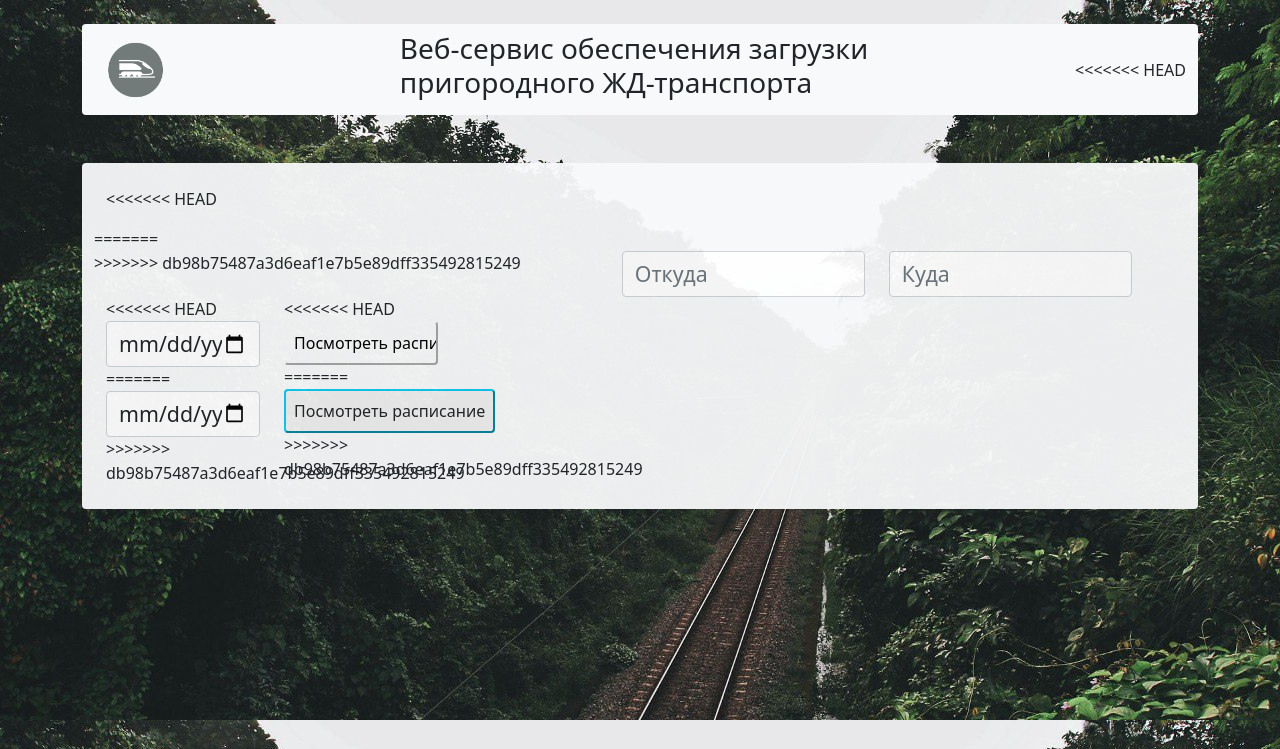
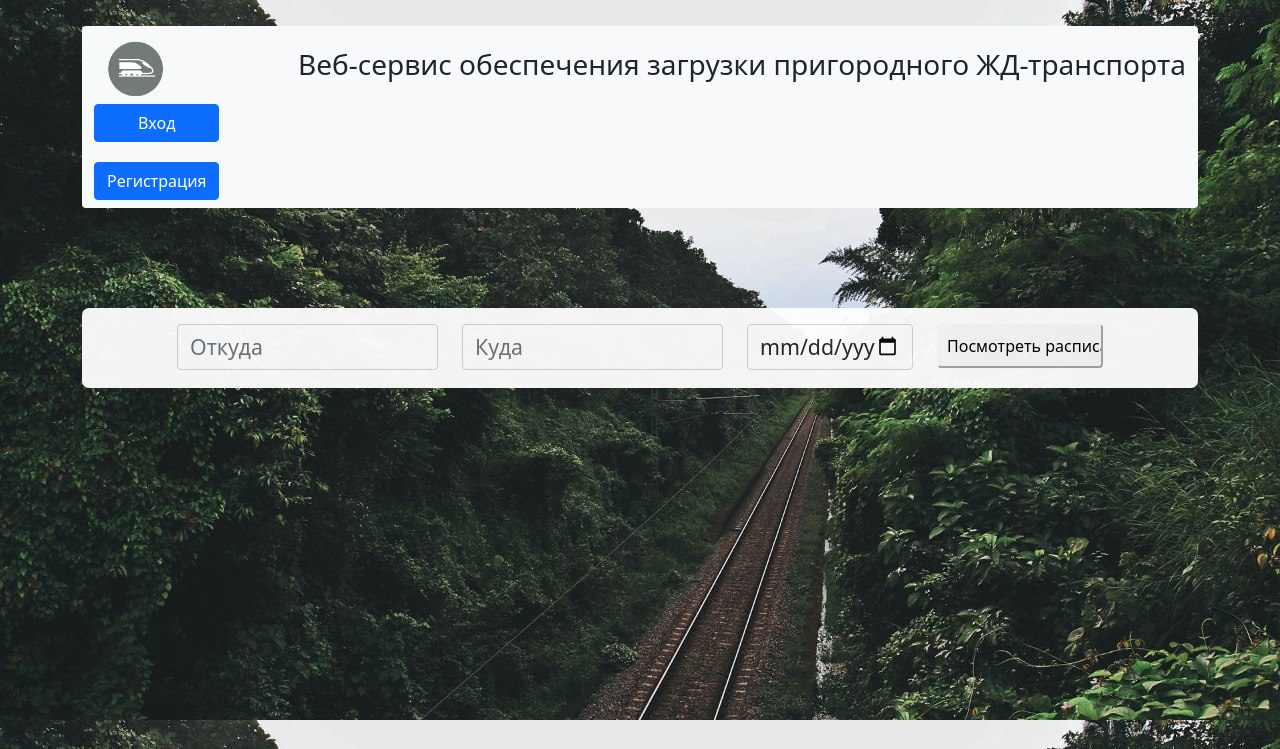
Before and after one commit to Albertshch/rzd, a PHP site: page / in a window 1280 px wide. Shown: the top 749 px of the page. Run offline with PHP 8.4, Linux system fonts and the light colour scheme.

Commit message:
Revert "Merge branch 'main' of https://github.com/Albertshch/rzd"
This reverts commit 549494a05fef3d688bc3a9678196e31ef6e5b9c5, reversing
changes made to 24d815dfe5810061a2a978bfa904cfa0b3a528aa.

```diff
--- a/index.html
+++ b/index.html
@@ -23,14 +23,19 @@
         document.body.appendChild(content.cloneNode(true));
     </script>
     <div class="container">
-        <div class="header mt-4">
         <nav class="navbar navbar-light bg-light rounded">
             <div class="container-fluid">
                 <a class="navbar-brand"><img src="/img/2logo.png" alt="/"></a>
                 <div class="logo-text">
-                        <p class="logo-name-text h3">Веб-сервис обеспечения загрузки <br> пригородного ЖД-транспорта</p>
+                    <p class="logo-name-text h3">Веб-сервис обеспечения загрузки пригородного ЖД-транспорта</p>
                 </div>
-<<<<<<< HEAD
+                <div class="butt-modal">
+                    <div class="col-12">
+                        <button type="button" class="btn btn-primary w-100 registr" data-bs-toggle="modal"
+                            data-bs-target="#exampleModal1">
+                            Вход
+                        </button>
+                    </div>
 
 
                     <div class="modal fade" id="exampleModal1" tabindex="-1" aria-labelledby="exampleModalLabel1"
@@ -63,51 +68,17 @@
                                     <button type="button" class="btn btn-secondary"
                                         data-bs-dismiss="modal">Закрыть</button>
                                     <button type="submit" class="btn btn-primary">Войти</button>
-=======
-                    <div class="butt-modal">
-                        <div class="col-12">
-                            <button type="button" class="btn btn-primary w-100" data-bs-toggle="modal"
-                                data-bs-target="#exampleModal1">
-                                Вход
-                            </button>
-                        </div>
-                        <div class="modal fade" id="exampleModal1" tabindex="-1" aria-labelledby="exampleModalLabel1"
-                            aria-hidden="true">
-                            <div class="modal-dialog">
-                                <div class="modal-content">
-                                    <div class="modal-header">
-                                        <h5 class="modal-title" id="exampleModalLabel1">Регистрация</h5>
-                                        <button type="button" class="btn-close" data-bs-dismiss="modal"
-                                            aria-label="Закрыть"></button>
-                                    </div>
-                                    <div class="modal-body">
-                                        <div class="input-group mb-3">
-                                            <input type="text" class="form-control" placeholder="Email"
-                                                aria-label="Username" aria-describedby="basic-addon1">
-                                        </div>
-                                        <div class="input-group mb-3">
-                                            <input type="password" class="form-control" placeholder="Password"
-                                                aria-label="Username" aria-describedby="basic-addon1">
-                                        </div>
-                                        <a class="forgot-pass" href="/">Забыли пароль?</a>
-                                    </div>
-                                    <div class="modal-footer">
-                                        <button type="button" class="btn btn-secondary"
-                                            data-bs-dismiss="modal">Закрыть</button>
-                                        <button type="button" class="btn btn-primary">Войти</button>
-                                    </div>
->>>>>>> db98b75487a3d6eaf1e7b5e89dff335492815249
                                 </div>
                             </div>
                         </div>
-                        <div class="col-2 mt-2">
-                            <button type="button" class="btn btn-primary registr" data-bs-toggle="modal"
+                    </div>
+                    <div class="col-2">
+                        <button type="button" class="btn btn-primary registr mt-1" data-bs-toggle="modal"
                             data-bs-target="#exampleModal">
                             Регистрация
                         </button>
                     </div>
 
-<<<<<<< HEAD
                     <div class="modal fade" id="exampleModal" tabindex="-1" aria-labelledby="exampleModalLabel"
                         aria-hidden="true">
                         <div class="modal-dialog">
@@ -131,34 +102,8 @@
                                         <input type="text" class="form-control" placeholder="E-mail"
                                             aria-label="Username" aria-describedby="basic-addon1">
                                         <span class="input-group-text" id="basic-addon1">@gmail.com</span>
-=======
-                        <div class="modal fade" id="exampleModal" tabindex="-1" aria-labelledby="exampleModalLabel"
-                            aria-hidden="true">
-                            <div class="modal-dialog">
-                                <div class="modal-content">
-                                    <div class="modal-header">
-                                        <h5 class="modal-title" id="exampleModalLabel">Регистрация</h5>
-                                        <button type="button" class="btn-close" data-bs-dismiss="modal"
-                                            aria-label="Закрыть"></button>
->>>>>>> db98b75487a3d6eaf1e7b5e89dff335492815249
-                                    </div>
-                                    <div class="modal-body">
-                                        <div class="input-group mb-3">
-                                            <span class="input-group-text" id="basic-addon1">@</span>
-                                            <input type="text" class="form-control" placeholder="First name"
-                                                aria-label="Username" aria-describedby="basic-addon1">
-                                        </div>
-                                        <div class="input-group mb-3">
-                                            <input type="text" class="form-control" placeholder="Last name"
-                                                aria-label="Username" aria-describedby="basic-addon1">
-                                        </div>
-                                        <div class="input-group mb-3">
-                                            <input type="text" class="form-control" placeholder="Email"
-                                                aria-label="Username" aria-describedby="basic-addon1">
-                                            <span class="input-group-text" id="basic-addon1">@gmail.com</span>
                                     </div>
 
-<<<<<<< HEAD
                                     <div class="input-group mb-3">
                                         <input type="password" class="form-control" placeholder="Пароль"
                                             aria-label="Username" aria-describedby="basic-addon1">
@@ -166,79 +111,22 @@
                                     <div class="input-group mb-3">
                                         <input type="password" class="form-control" placeholder="Повторите пароль"
                                             aria-label="Username" aria-describedby="basic-addon1">
-=======
-                                        <div class="input-group mb-3">
-                                            <input type="password" class="form-control" placeholder="Password"
-                                                aria-label="Username" aria-describedby="basic-addon1">
-                                        </div>
-                                        <div class="input-group mb-3">
-                                            <input type="password" class="form-control" placeholder="*Confirm password"
-                                                aria-label="Username" aria-describedby="basic-addon1">
                                     </div>
                                 </div>
                                 <div class="modal-footer">
                                     <button type="button" class="btn btn-secondary"
                                         data-bs-dismiss="modal">Закрыть</button>
                                     <button type="button" class="btn btn-primary">Создать пользователя</button>
->>>>>>> db98b75487a3d6eaf1e7b5e89dff335492815249
                                 </div>
                             </div>
                         </div>
                     </div>
-                        <div class="modal " id="exampleModa3" tabindex="-1" aria-labelledby="exampleModalLabel3"
-                            aria-hidden="true">
-                            <div class="modal-dialog">
-                                <div class="modal-content">
-                                    <div class="modal-header">
-                                        <h5 class="modal-title" id="exampleModalLabel3">Оплата</h5>
-                                        <button type="button" class="btn-close" data-bs-dismiss="modal"
-                                            aria-label="Закрыть"></button>
-                                    </div>
-                                    <div class="modal-body">
-                                        <div class="input-group mb-3">
-                                            <input type="text" class="form-control" placeholder="Номер карты"
-                                                aria-label="Username" aria-describedby="basic-addon1">
-                                        </div>
-                                        <div class="input-group mb-3">
-                                            <div class="col-6">
-                                                <input type="text" class="form-control" placeholder="дд/гг"
-                                                    aria-label="Username" aria-describedby="basic-addon1">
-
-                                            </div>
-
-                                            <div class="col-1"></div>
-                                            <div class="col-5">
-
-                                                <input type="password" class="form-control" placeholder="CVC" maxlength="3"
-                                                    aria-label="Username" aria-describedby="basic-addon1">
-                                            </div>
-                                        </div>
-                                        <input type="button" class="rounded text-dark p-2" value="Забронировать билет"
-                                            onmousedown="viewDiv2()">
-                                            <div id="div2">
-                                                <a href="tel:123123123">т.8800800088</a>
-                                            </div>
-                                    </div>
-                                    <div class="modal-footer">
-                                        <button type="button" class="btn btn-secondary"
-                                            data-bs-dismiss="modal">Закрыть</button>
-                                        <button type="button" class="btn btn-primary">Оплата</button>
-                                    </div>
-                                </div>
-                            </div>
-
-                        </div>
                 </div>
             </div>
         </nav>
-        </div>
-        <div class="search bg-light w-100 mt-5 p-4 br-5 rounded">
+        <div class="search">
             <div class="search-form">
-<<<<<<< HEAD
                 <div class="row mt-3">
-=======
-                <div class="row ">
->>>>>>> db98b75487a3d6eaf1e7b5e89dff335492815249
                     <div class="col-1"></div>
                     <div class="col-3">
                         <input type="text" class="form-control" placeholder="Откуда" aria-label="Username"
@@ -250,28 +138,18 @@
                     </div>
 
                     <div class="col-2">
-<<<<<<< HEAD
                         <input type="date" class="form-control w-100">
-=======
-                        <input type="date" min="2022-06-01" class="form-control w-100">
->>>>>>> db98b75487a3d6eaf1e7b5e89dff335492815249
                     </div>
 
 
                     <div class="col-2">
-<<<<<<< HEAD
                         <input type="button" class="rounded btn-light p-2 w-100" value="Посмотреть расписание"
                             onmousedown="viewDiv()">
-=======
-                        <input type="button" class="rounded text-dark p-2 btn-outline-info"
-                            value="Посмотреть расписание" onmousedown="viewDiv()">
->>>>>>> db98b75487a3d6eaf1e7b5e89dff335492815249
                     </div>
                 </div>
             </div>
 
-            <div id="div1">
-
+            <div id="div1" class="mt-3">
                 <table class="table bg-light">
                     <thead>
                         <tr>
--- a/script.js
+++ b/script.js
@@ -5,8 +5,3 @@
 function viewDiv(){
     document.getElementById("div1").style.display = "block";
   };
-
-
-  function viewDiv2(){
-    document.getElementById("div2").style.display = "block";
-  };
--- a/style.css
+++ b/style.css
@@ -9,18 +9,35 @@ img{
 #div1{
     display: none;
   }
-  #div2{
-      display: none;
-  }
 .registr{
     font-size: 12pt;
 }
 
 .search{
     opacity: 0.95;
+    margin-top: 100px;
+    margin-left: auto;
+    margin-right: auto;
 }
 
+.search-form{
+    background: #fff;
+    height: 80px;
+    border-radius: 7px;
+}
 
+.col-3{
+    margin-top: 16px;
+}
+
+.col-2{
+    margin-top: 16px;
+    font-size: 12pt;
+}
+
+.container{
+    margin-top: 2%;
+}
 .form-control{
     font-size: 16pt;
 }
```
Also changed, not shown: other parts of index.html (+3 -40 lines). Lines whose indentation alone changed are shown as unchanged.
